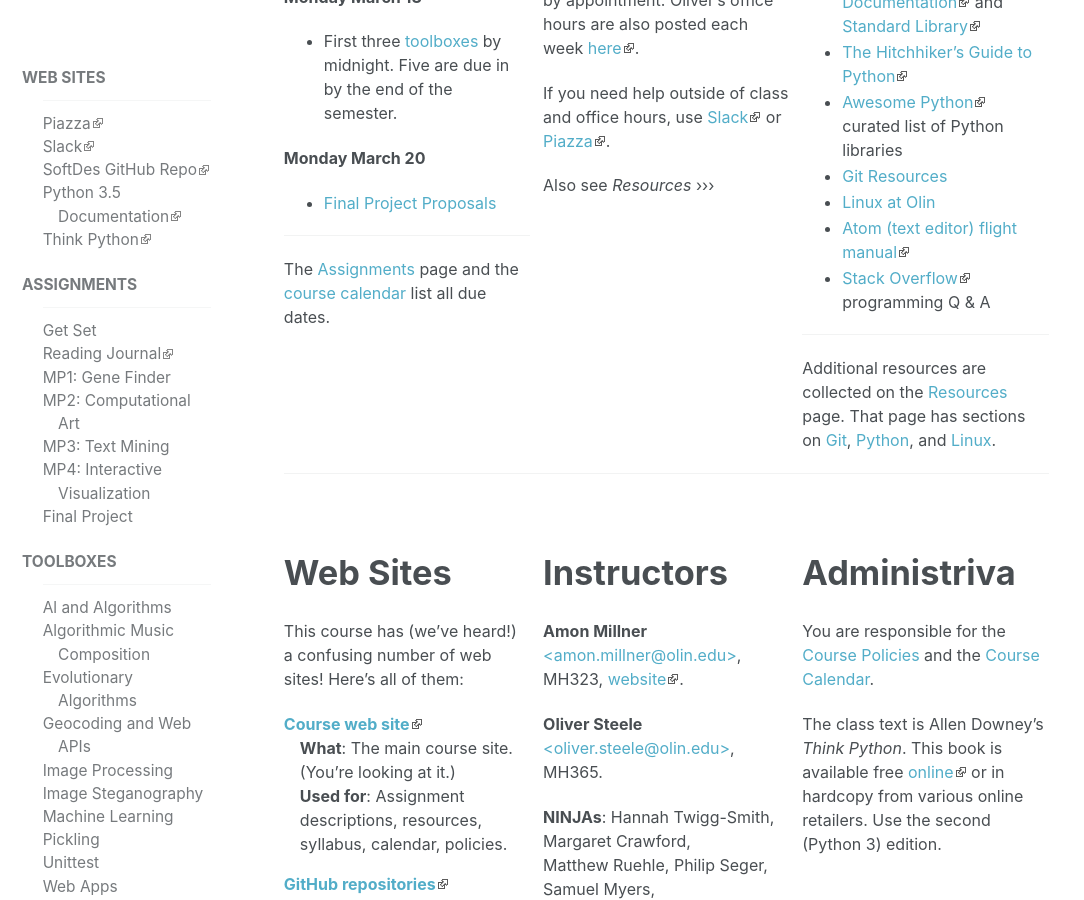
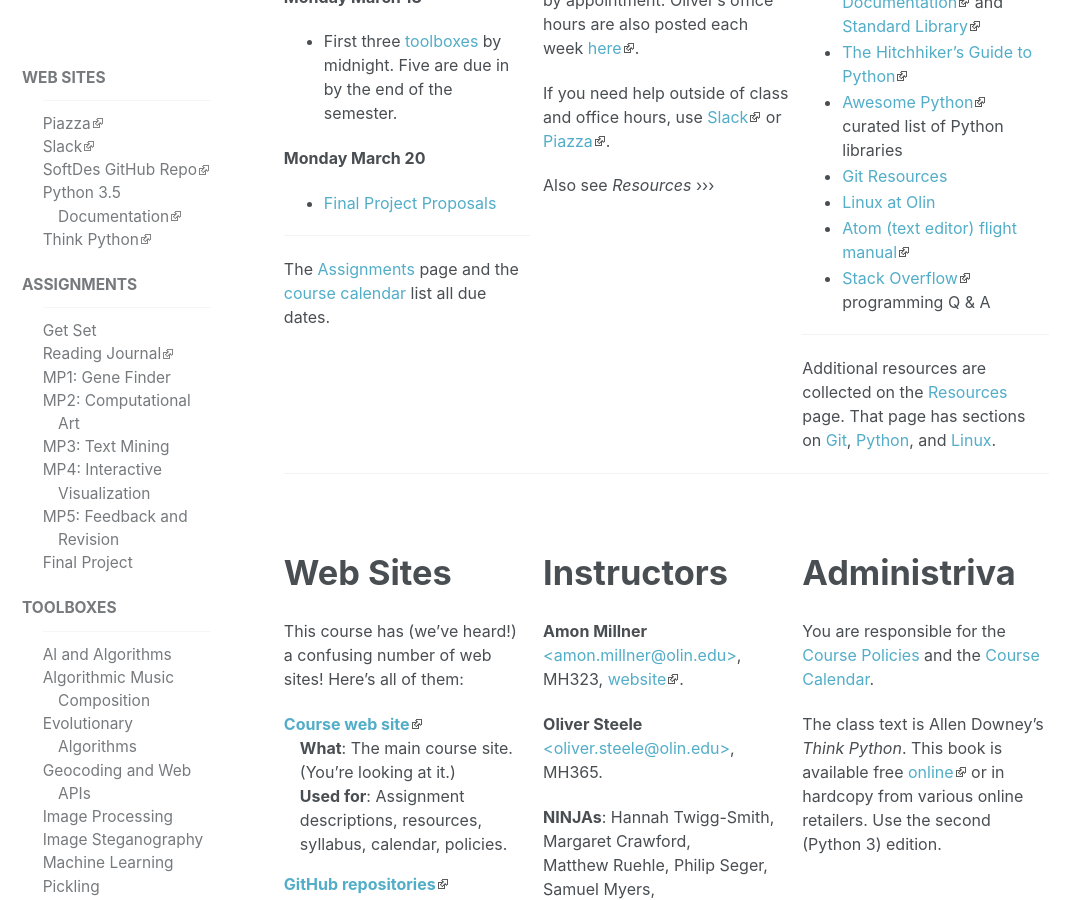
Before and after one commit to sd17spring/sd17spring.github.io, a Jekyll site: the page built from _pages/home.html, in a window 1280 px wide and 900 px high, scrolled down 563 px. Shown: the whole window, without its empty margins (0-1084 px from the left). Built offline with Jekyll 4.4.1, drawn with Linux system fonts in a browser that asks for light colours.

Commit message:
add MP5 to navigation

```diff
--- a/_data/navigation.yml
+++ b/_data/navigation.yml
@@ -44,6 +44,8 @@
         url: /assignments/mini-project-3-text-mining/
       - title: "MP4: Interactive Visualization"
         url: /assignments/mini-project-4-interactive-visualization/
+      - title: "MP5: Feedback and Revision"
+        url: /assignments/mini-project-5-feedback-and-revision/
       - title: "Final Project"
         url: /assignments/final-project/
 
```
